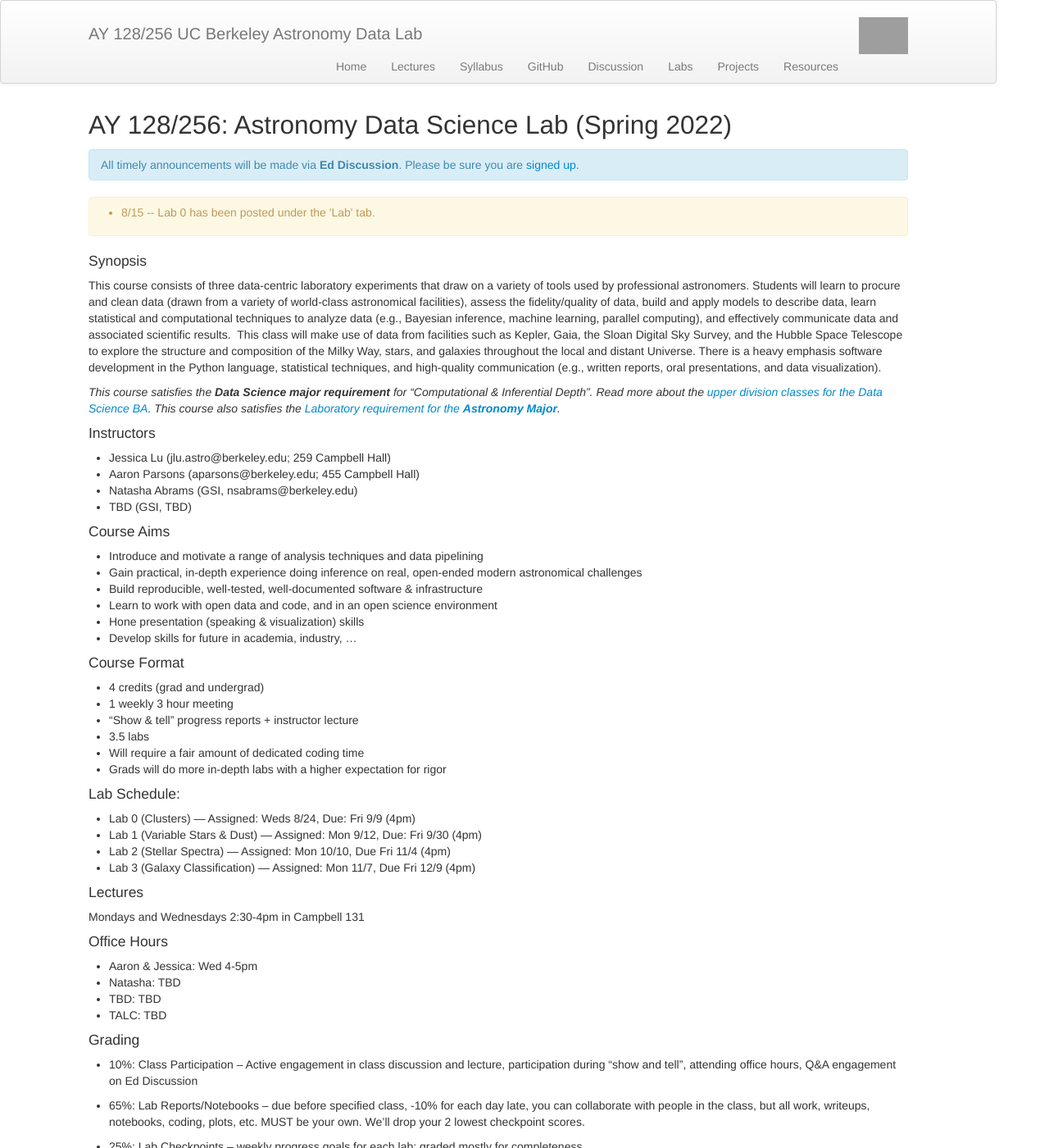
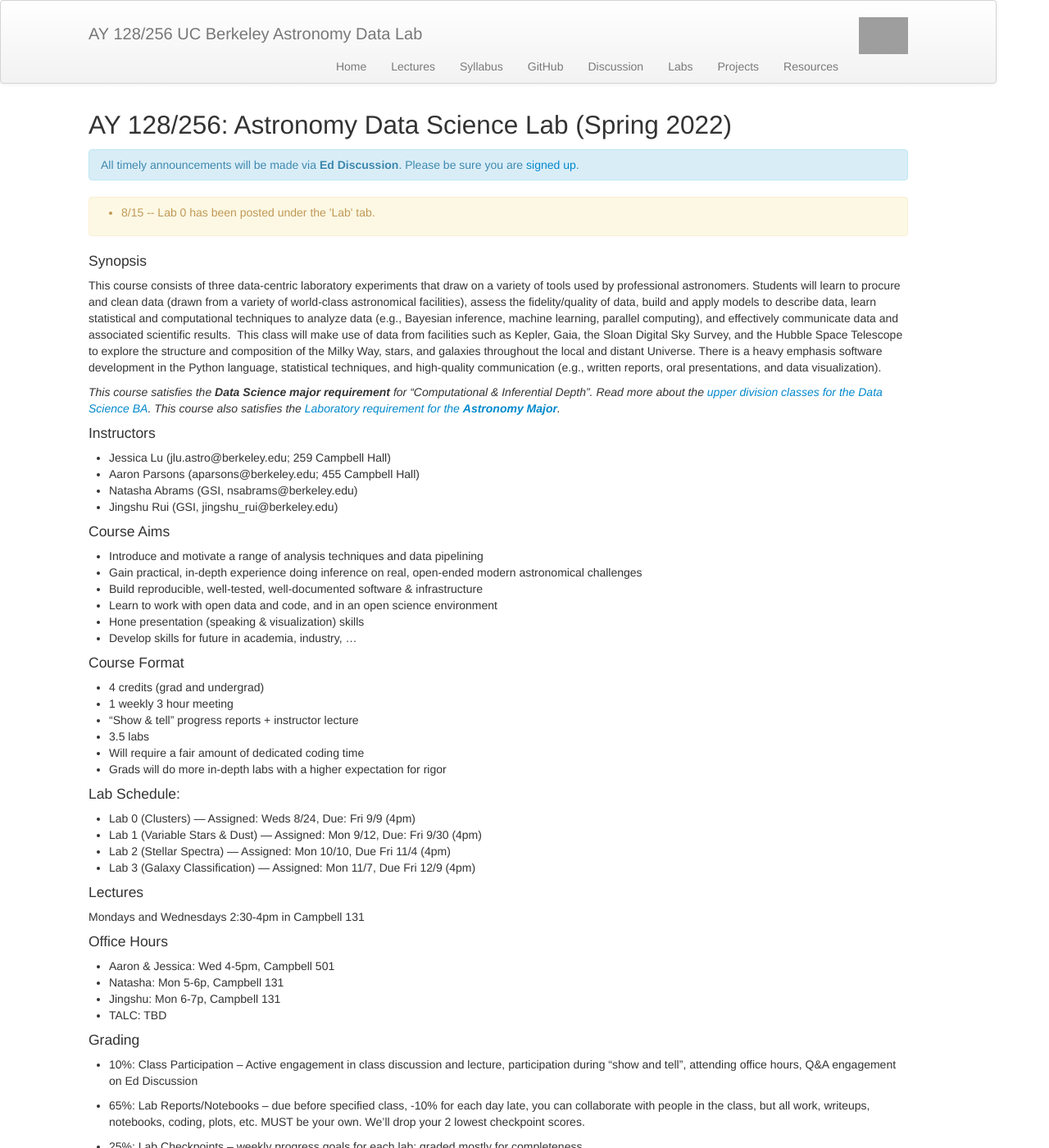
Before and after one commit to ucb-datalab/ucb-datalab.github.io, a Jekyll site: the page built from index.md, in a window 1280 px wide and 1400 px high. Shown: the whole window at 82% size. Built offline with Jekyll 4.4.1, drawn with Linux system fonts in a browser that asks for light colours; grey boxes are pictures that could not be loaded.

Commit message:
Updated office hours on index page

```diff
--- a/index.md
+++ b/index.md
@@ -38,7 +38,7 @@ This course consists of three data-centric laboratory experiments that draw on a
 * Jessica Lu (jlu.astro@berkeley.edu; 259 Campbell Hall)
 * Aaron Parsons (aparsons@berkeley.edu; 455 Campbell Hall)
 * Natasha Abrams (GSI, nsabrams@berkeley.edu)
-* TBD (GSI, TBD)
+* Jingshu Rui (GSI, jingshu_rui@berkeley.edu)
 
 
 
@@ -77,9 +77,9 @@ Mondays and Wednesdays 2:30-4pm in Campbell 131
 
 #### Office Hours
 
-* Aaron & Jessica: Wed 4-5pm
-* Natasha: TBD
-* TBD: TBD
+* Aaron & Jessica: Wed 4-5pm, Campbell 501
+* Natasha: Mon 5-6p, Campbell 131
+* Jingshu: Mon 6-7p, Campbell 131
 * TALC: TBD
 
 #### Grading
```
